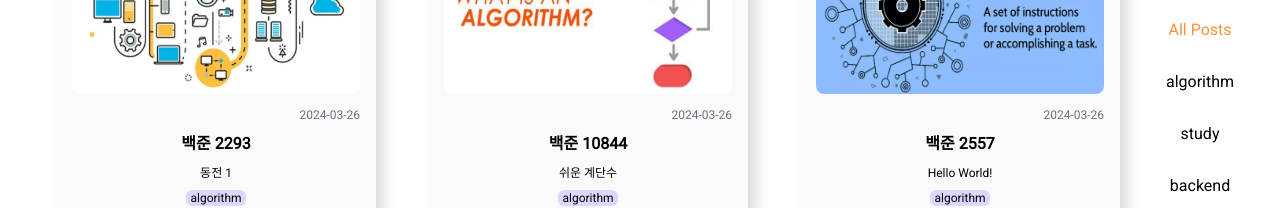
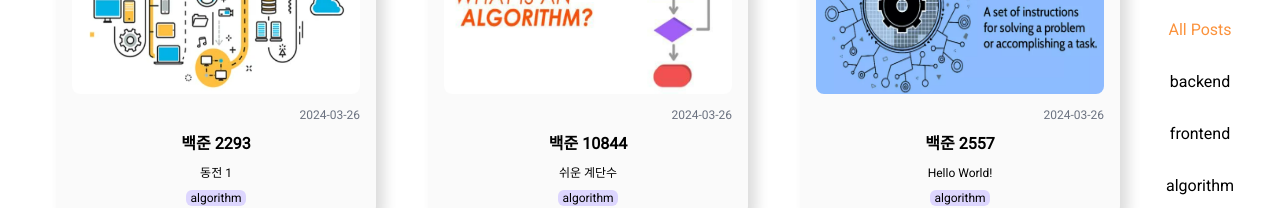
Before and after one commit to noaprost/jjlog, a Next.js app: page /posts in a window 1280 px wide. Shown: the part 272-480 px from the top of the page. Built offline with nearby package versions, Linux system fonts and the light colour scheme.

Commit message:
feat: 카테고리 고정으로 변경하기

```diff
--- a/src/app/posts/page.tsx
+++ b/src/app/posts/page.tsx
@@ -4,13 +4,7 @@ import { getPostCard } from "@/service/posts";
 export default async function PostsByCategory() {
   const postCards = await getPostCard();
   const sortedPostCard = postCards.sort((a, b) => Number(b.id) - Number(a.id));
-  const filterd = sortedPostCard.map((post) => post.category);
-  let categoryies: string[] = [];
-  filterd.map((item) => {
-    if (!categoryies.includes(item)) {
-      categoryies.push(item);
-    }
-  });
+  const categoryies: string[] = ["backend", "frontend", "algorithm", "study"];
 
   return (
     <div>
```
